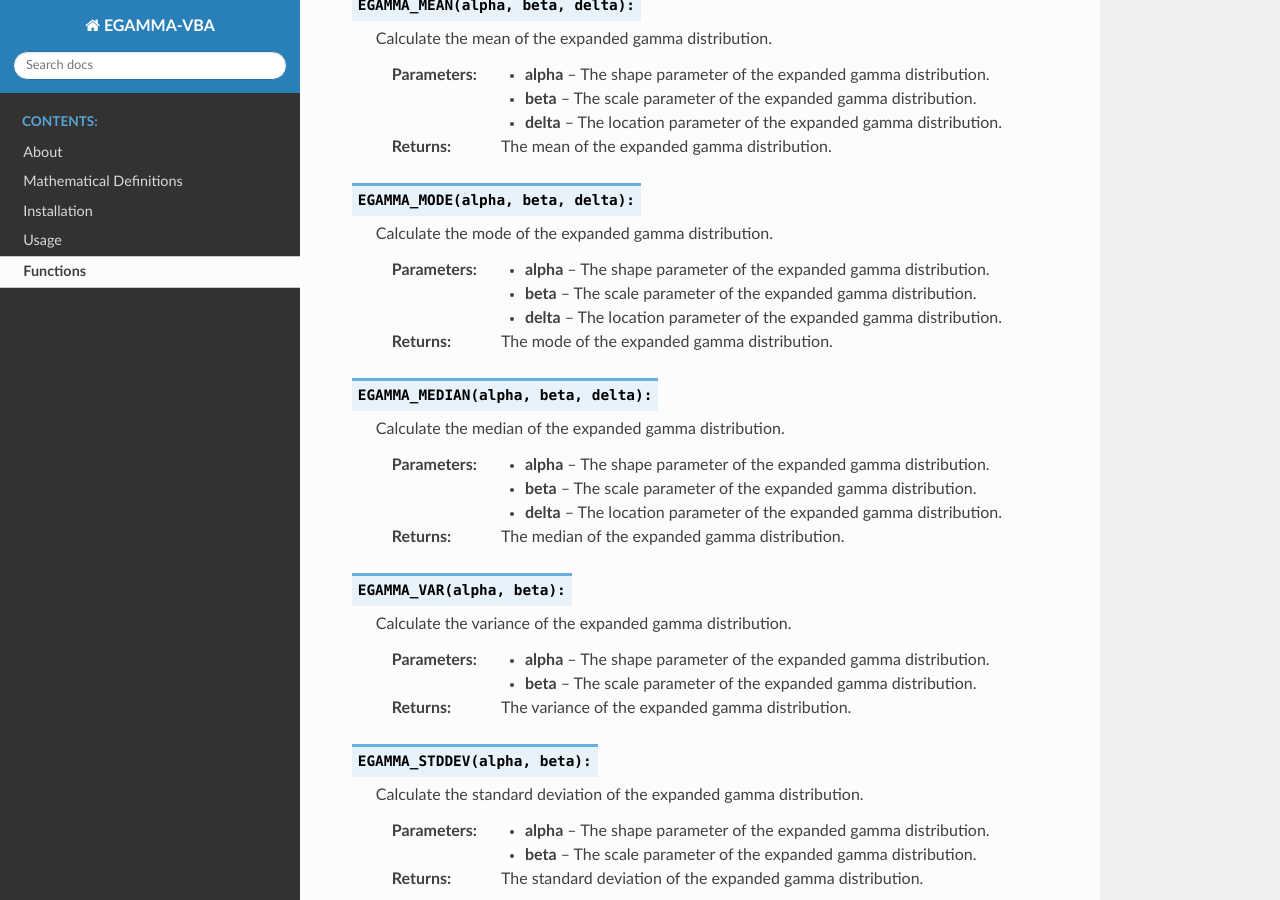
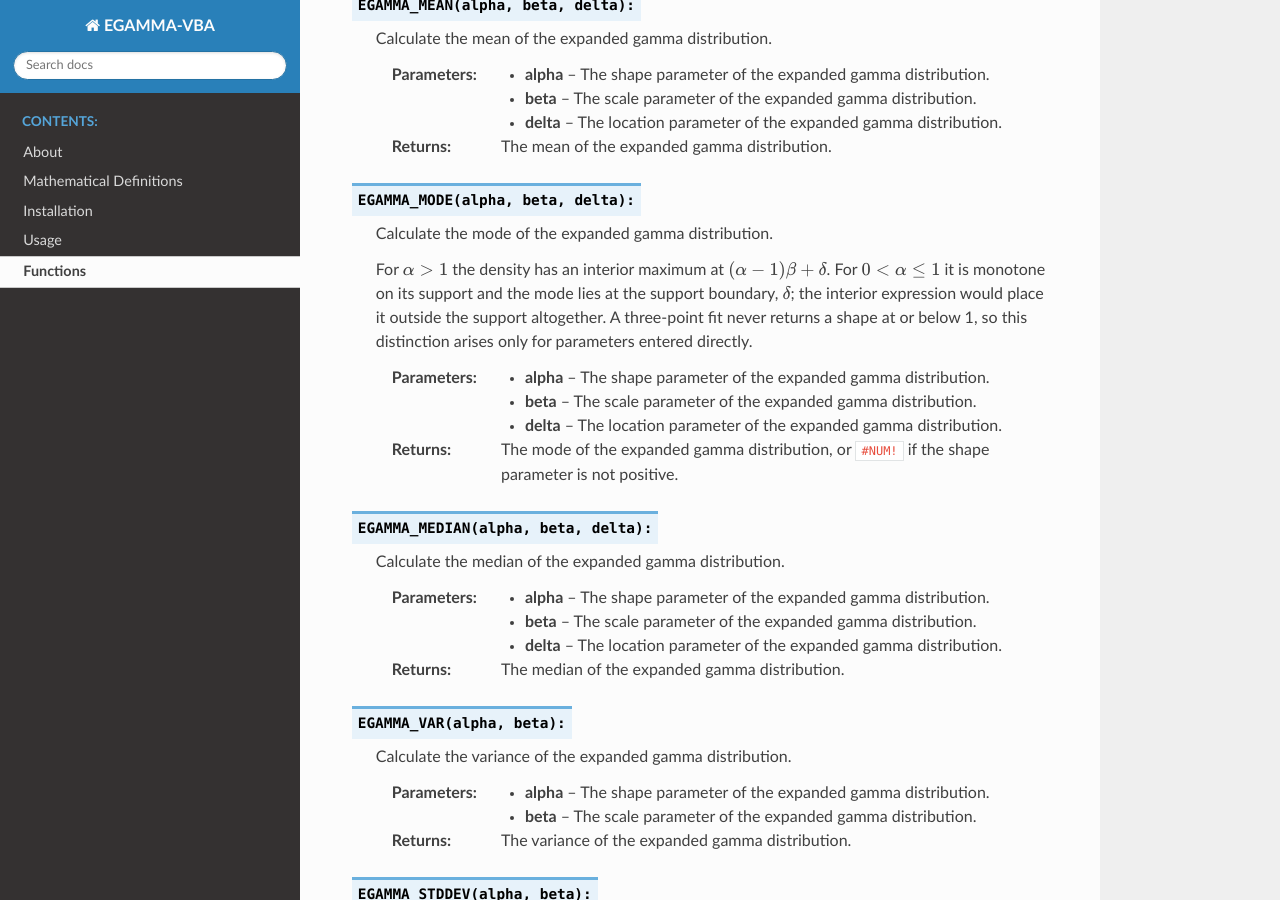
Before and after one commit to FrodeDrevland/EGAMMA-VBA, a Sphinx documentation site: the page built from docs/source/functions.rst, in a window 1280 px wide and 900 px high, scrolled down 754 px. Built offline with Sphinx 7.4.7 and the Read the Docs theme 3.1.0, drawn with Linux system fonts in a browser that asks for light colours.

Commit message:
Fix EGAMMA_MODE at the support boundary and EGAMMA_MEDIAN's return type

```diff
--- a/docs/source/functions.rst
+++ b/docs/source/functions.rst
@@ -38,10 +38,18 @@ Functions
 
     Calculate the mode of the expanded gamma distribution.
 
+    For :math:`\alpha > 1` the density has an interior maximum at
+    :math:`(\alpha - 1)\beta + \delta`. For :math:`0 < \alpha \le 1` it is
+    monotone on its support and the mode lies at the support boundary,
+    :math:`\delta`; the interior expression would place it outside the support
+    altogether. A three-point fit never returns a shape at or below 1, so this
+    distinction arises only for parameters entered directly.
+
     :param alpha: The shape parameter of the expanded gamma distribution.
     :param beta: The scale parameter of the expanded gamma distribution.
     :param delta: The location  parameter of the expanded gamma distribution.
-    :return: The mode of the expanded gamma distribution.
+    :return: The mode of the expanded gamma distribution, or ``#NUM!`` if the
+        shape parameter is not positive.
 
 
 
```
Also changed, not shown: CHANGELOG.md (+39 -0 lines), 1 other file.
